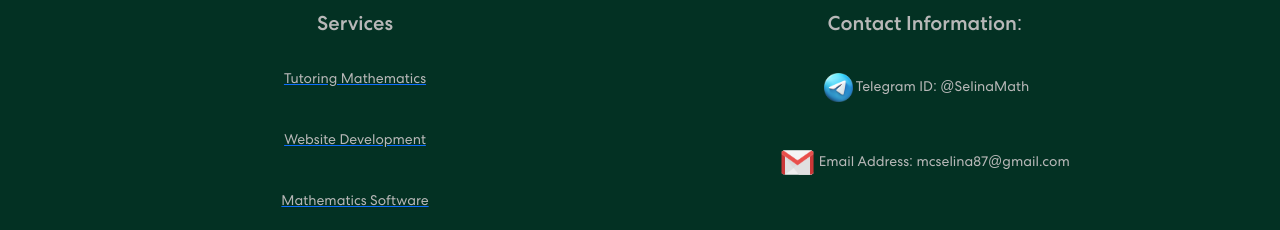
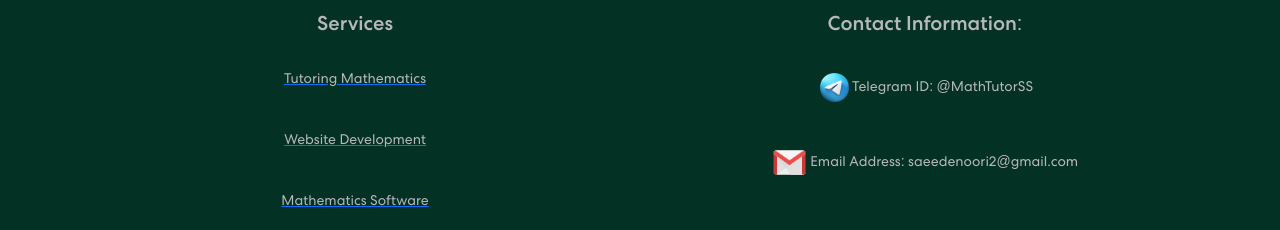
Before and after one commit to Online-Code87/math-tutoring1, a React (Create React App) app: page / in a window 1280 px wide. Shown: the part 4035-4265 px from the top of the page. Built offline with nearby package versions, Linux system fonts and the light colour scheme.

Commit message:
modify email

```diff
--- a/src/components/Footer.js
+++ b/src/components/Footer.js
@@ -13,9 +13,9 @@ const Footer = () => {
           <Col>
              <h3>Contact Information:</h3>
              <br/>
-             <p><img src={telegramIcon} alt=''/>Telegram ID: @SelinaMath </p>
+             <p><img src={telegramIcon} alt='math-tutor-id'/>Telegram ID: @MathTutorSS </p>
              <br/>
-             <p><img src={gmail} alt=''/> Email Address: mcselina87@gmail.com </p>
+             <p><img src={gmail} alt='Math-tutor-email'/> Email Address: saeedenoori2@gmail.com </p>
           </Col>
         </Row>
       </Container>
```
